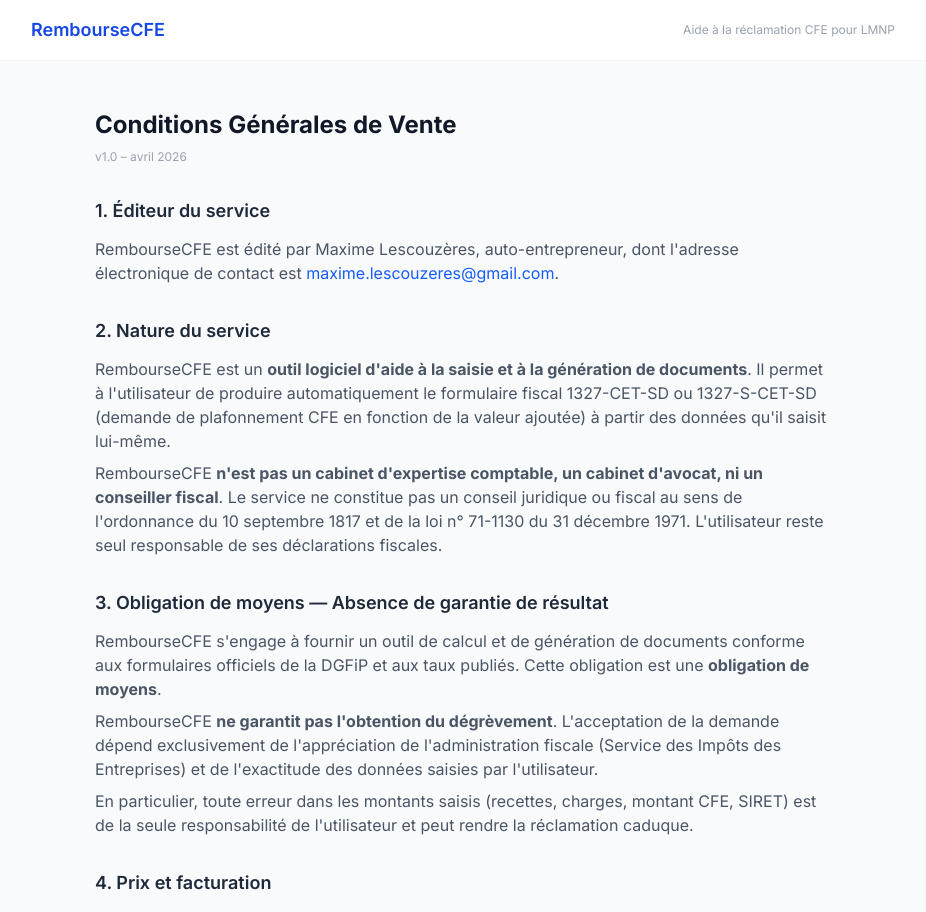
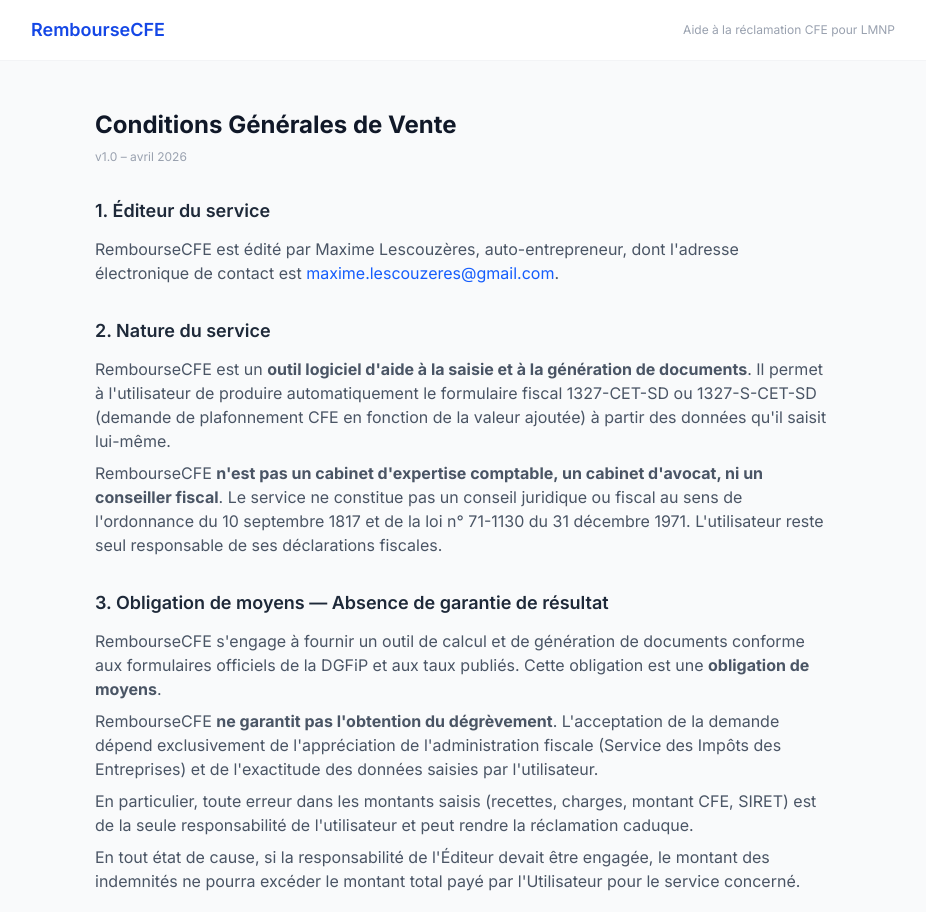
Before and after one commit to Maxime06000/rembourse-cfe, a Next.js app: page /cgv in a window 1280 px wide. Shown: the top 912 px of the page, without its empty margins (177-1103 px from the left). Built offline with nearby package versions, Linux system fonts and the light colour scheme.

Commit message:
feat(cgv): clause limitation de responsabilité article 3

```diff
--- a/src/app/cgv/page.tsx
+++ b/src/app/cgv/page.tsx
@@ -44,6 +44,11 @@
           <p className="text-gray-600 mt-2">
             En particulier, toute erreur dans les montants saisis (recettes, charges, montant CFE, SIRET)
             est de la seule responsabilité de l&apos;utilisateur et peut rendre la réclamation caduque.
+          </p>
+          <p className="text-gray-600 mt-2">
+            En tout état de cause, si la responsabilité de l&apos;Éditeur devait être engagée,
+            le montant des indemnités ne pourra excéder le montant total payé par l&apos;Utilisateur
+            pour le service concerné.
           </p>
         </section>
 
```
